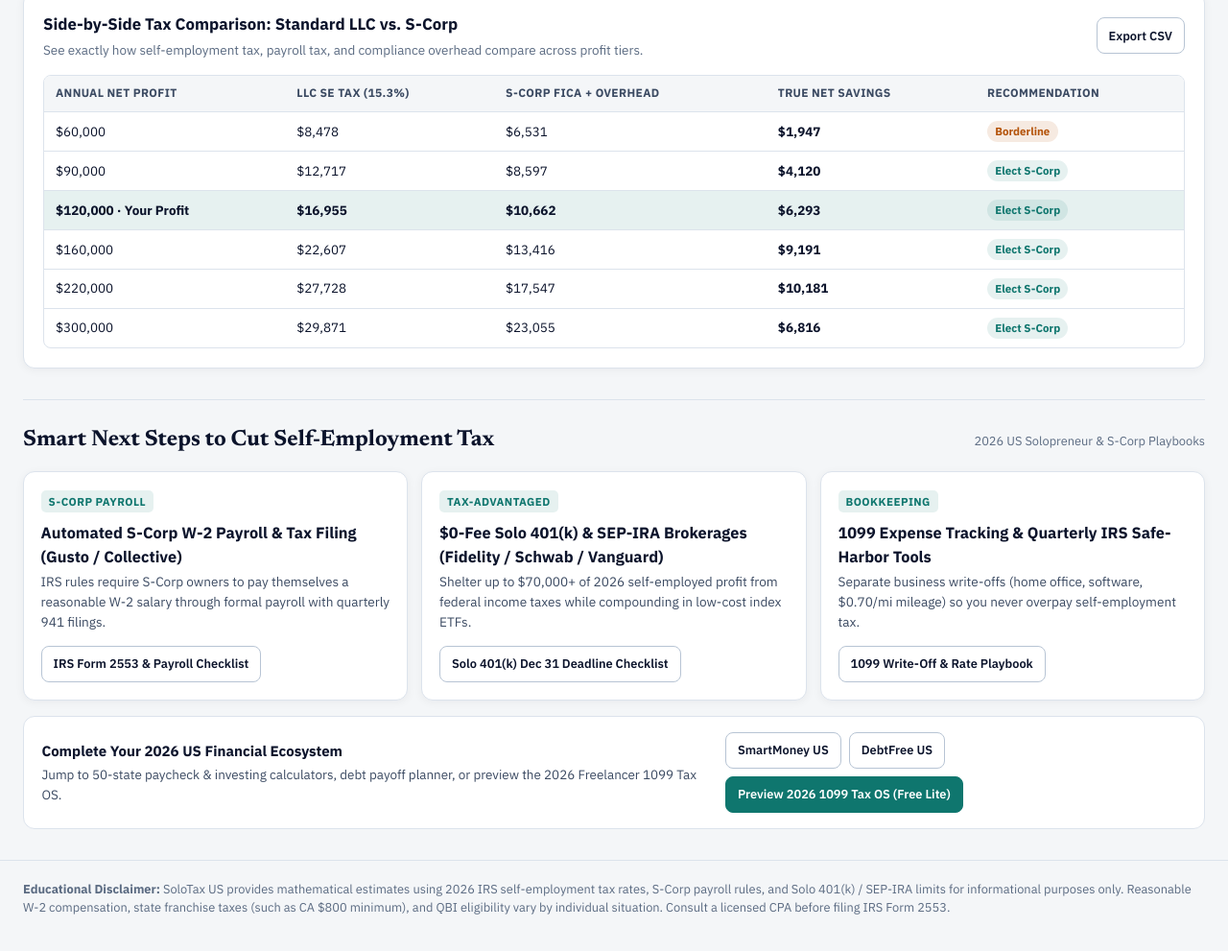
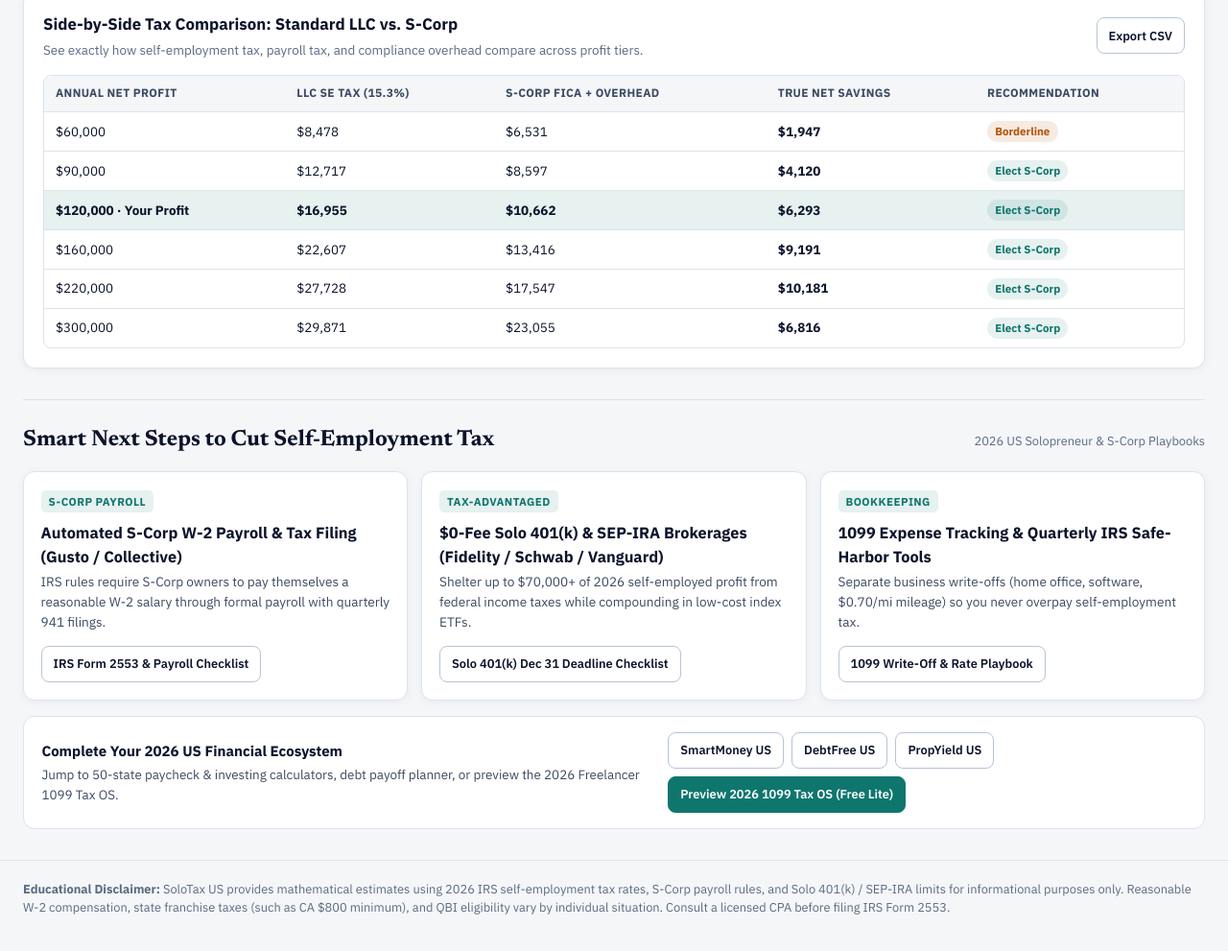
Before and after one commit to Dinhduy2702/us-solotax-planner, a plain HTML site: page index.html in a window 1280 px wide. Shown: the part 1127-2118 px from the top of the page at 96% size. Drawn offline with Linux system fonts and the light colour scheme.

Commit message:
Close 4-way SEO quad: add PropYield US link

```diff
--- a/app.js
+++ b/app.js
@@ -447,7 +447,8 @@
 
     const ecoBtns = [
       `<a class="btn btn-sm" href="${CONFIG.ecosystem.smartMoneyUrl}" target="_blank" rel="noopener noreferrer">SmartMoney US</a>`,
-      `<a class="btn btn-sm" href="${CONFIG.ecosystem.debtFreeUrl}" target="_blank" rel="noopener noreferrer">DebtFree US</a>`
+      `<a class="btn btn-sm" href="${CONFIG.ecosystem.debtFreeUrl}" target="_blank" rel="noopener noreferrer">DebtFree US</a>`,
+      `<a class="btn btn-sm" href="${CONFIG.ecosystem.propYieldUrl}" target="_blank" rel="noopener noreferrer">PropYield US</a>`
     ];
     if (hasYtUrl) ecoBtns.push(`<a class="btn btn-sm" href="${ytOffer.url}" target="_blank" rel="noopener noreferrer">${ytOffer.label}</a>`);
     if (hasSheetUrl) {
--- a/config.js
+++ b/config.js
@@ -11,6 +11,7 @@ window.SOLOTAX_CONFIG = {
   ecosystem: {
     smartMoneyUrl: "https://dinhduy2702.github.io/us-smart-money-calculators/",
     debtFreeUrl: "https://dinhduy2702.github.io/us-debt-free-planner/",
+    propYieldUrl: "https://dinhduy2702.github.io/us-propyield-analyzer/",
     youtubeFinance: {
       label: "Watch US Solopreneur Tax Guides",
       url: "" // AGY 3 cap nhat link kenh YT Finance EN khi lap xong
--- a/index.html
+++ b/index.html
@@ -28,6 +28,7 @@
       <div class="header-meta">
         <a class="btn btn-sm hide-xs" href="https://dinhduy2702.github.io/us-smart-money-calculators/" target="_blank" rel="noopener noreferrer">SmartMoney US</a>
         <a class="btn btn-sm hide-xs" href="https://dinhduy2702.github.io/us-debt-free-planner/" target="_blank" rel="noopener noreferrer">DebtFree US</a>
+        <a class="btn btn-sm hide-xs" href="https://dinhduy2702.github.io/us-propyield-analyzer/" target="_blank" rel="noopener noreferrer">PropYield US</a>
         <button type="button" class="btn btn-sm" id="themeToggleBtn" aria-label="Switch color theme">Dark Mode</button>
       </div>
     </div>
```
